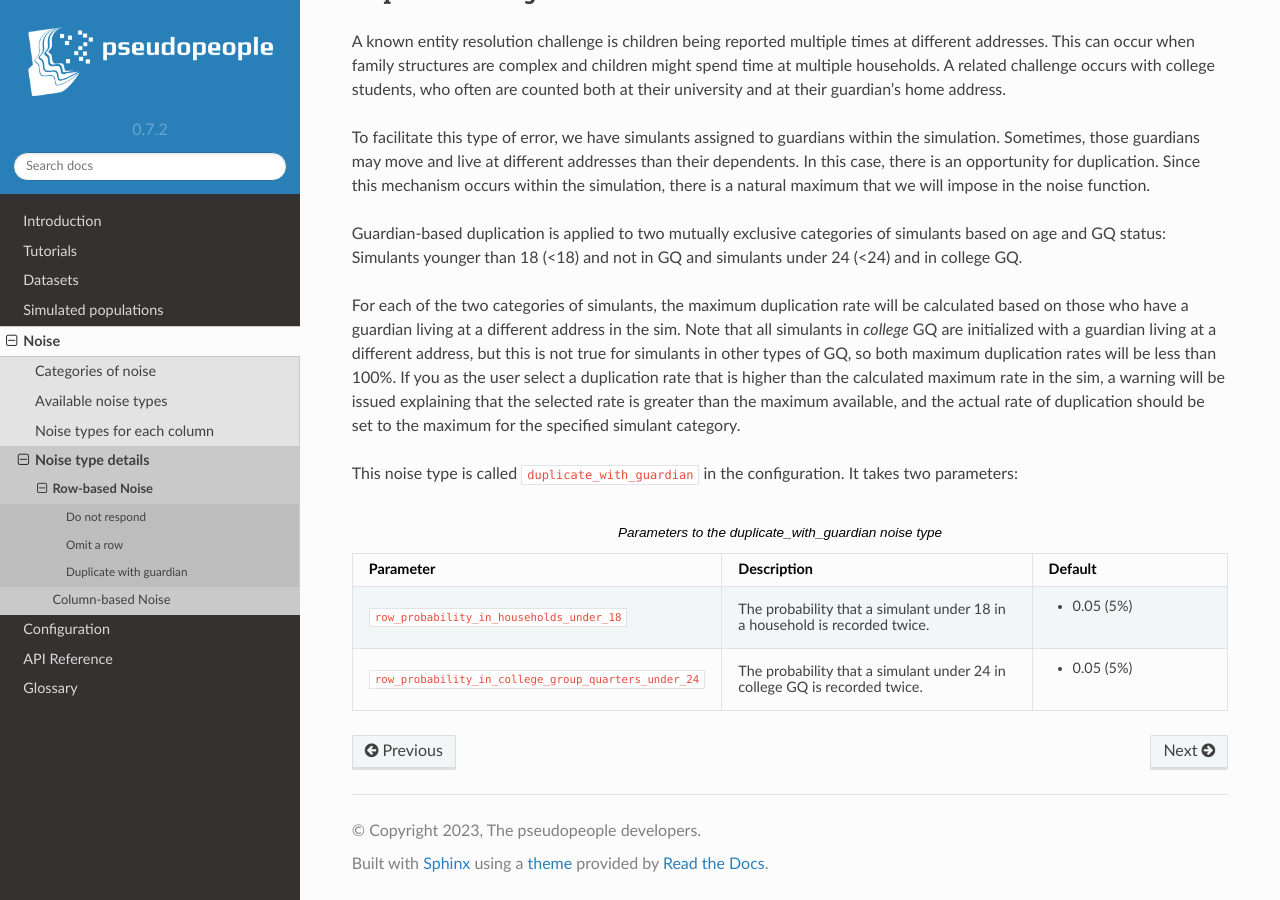
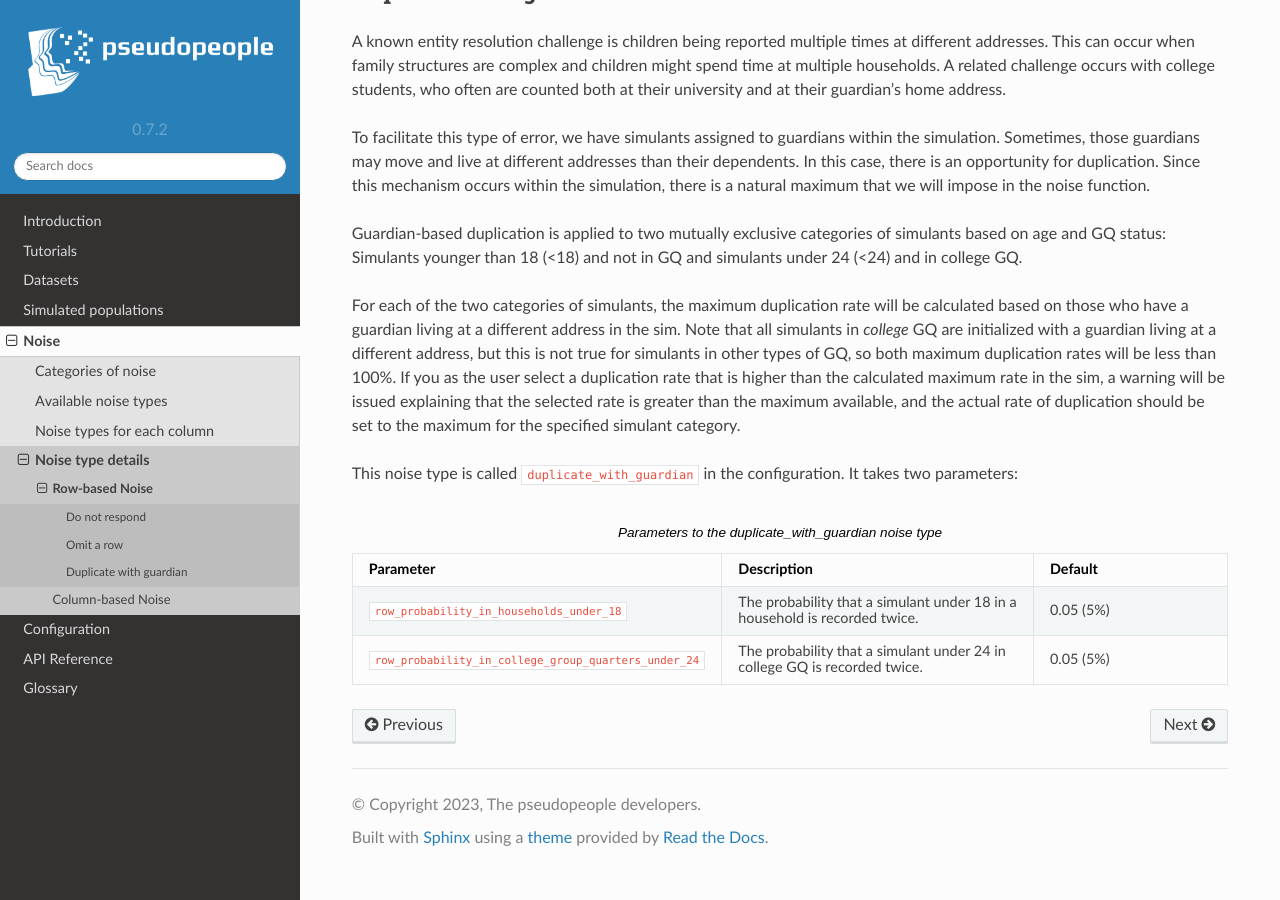
Before and after one commit to ihmeuw/pseudopeople, a Sphinx documentation site: the page built from docs/source/noise/row_noise.rst, in a window 1280 px wide and 900 px high, scrolled down 1734 px. Built offline with Sphinx 7.4.7 and the Read the Docs theme 2.0.0, drawn with Linux system fonts in a browser that asks for light colours.

Commit message:
Remove bullet points

```diff
--- a/docs/source/noise/row_noise.rst
+++ b/docs/source/noise/row_noise.rst
@@ -132,7 +132,7 @@ It takes two parameters:
     - Default
   * - :code:`row_probability_in_households_under_18`
     - The probability that a simulant under 18 in a household is recorded twice.
-    - * 0.05 (5%)
+    - 0.05 (5%)
   * - :code:`row_probability_in_college_group_quarters_under_24`
     - The probability that a simulant under 24 in college GQ is recorded twice.
-    - * 0.05 (5%)
+    - 0.05 (5%)
```
